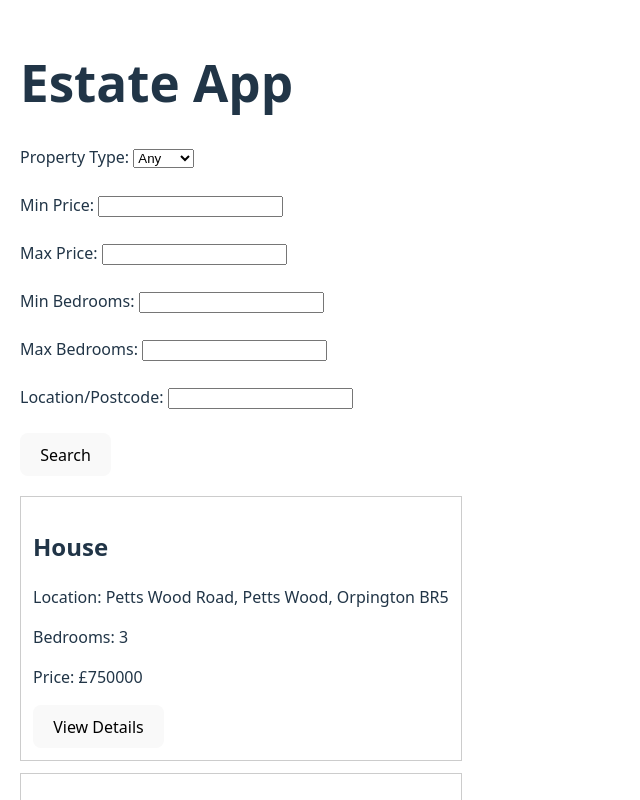
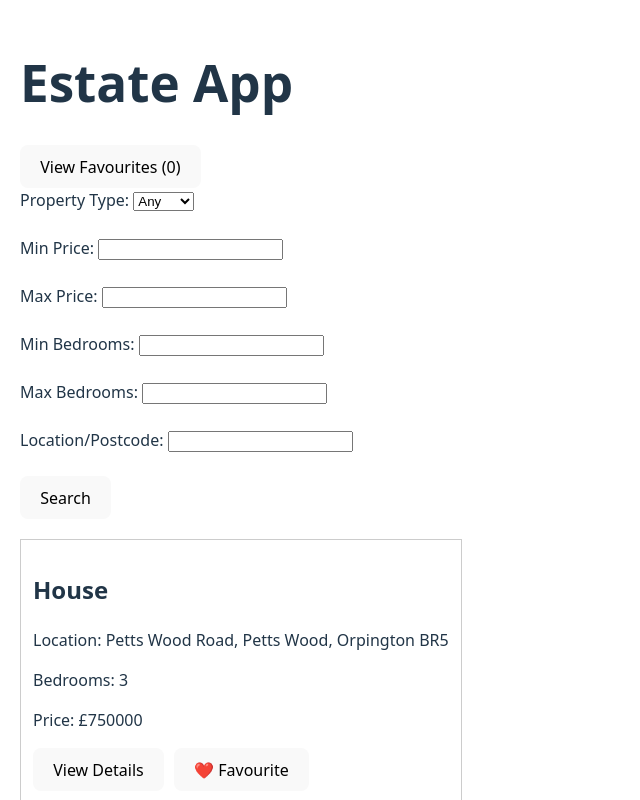
Before and after one commit to SenadhiMandina/Estate-Finder-react-app, a React (Vite) app in the folder coursework-react/: page / in a window 1280 px wide. Shown: the top 800 px of the page, without its empty margins (0-640 px from the left). Built offline with nearby package versions, Linux system fonts and the light colour scheme.

Commit message:
Add favourites list with save and remove
Implemented favourites feature allowing users to save properties, view a favourites page, and remove saved items. Added favourites count and navigation between search and favourites views.

```diff
--- a/coursework-react/src/App.jsx
+++ b/coursework-react/src/App.jsx
@@ -10,6 +10,9 @@ function App() {
 
   const [selectedProperty, setSelectedProperty] = useState(null);
 
+  const [favourites, setFavourites] = useState([]);
+  const [showFavourites, setShowFavourites] = useState(false);
+
   function handleSearch(filters) {
     let results = propertiesData.properties;
 
@@ -18,27 +21,19 @@ function App() {
     }
 
     if (filters.minPrice) {
-      results = results.filter(
-        (p) => p.price >= Number(filters.minPrice)
-      );
+      results = results.filter((p) => p.price >= Number(filters.minPrice));
     }
 
     if (filters.maxPrice) {
-      results = results.filter(
-        (p) => p.price <= Number(filters.maxPrice)
-      );
+      results = results.filter((p) => p.price <= Number(filters.maxPrice));
     }
 
     if (filters.minBeds) {
-      results = results.filter(
-        (p) => p.bedrooms >= Number(filters.minBeds)
-      );
+      results = results.filter((p) => p.bedrooms >= Number(filters.minBeds));
     }
 
     if (filters.maxBeds) {
-      results = results.filter(
-        (p) => p.bedrooms <= Number(filters.maxBeds)
-      );
+      results = results.filter((p) => p.bedrooms <= Number(filters.maxBeds));
     }
 
     if (filters.location) {
@@ -54,14 +49,75 @@ function App() {
     setSelectedProperty(null);
   }
 
+  function addToFavourites(property) {
+    const exists = favourites.some((fav) => fav.id === property.id);
+    if (!exists) {
+      setFavourites([...favourites, property]);
+    }
+  }
+
+  function removeFromFavourites(id) {
+    setFavourites(favourites.filter((p) => p.id !== id));
+  }
+
   if (selectedProperty) {
     return (
       <div style={{ padding: "20px" }}>
         <h1>Estate App</h1>
-        <PropertyDetails
-          property={selectedProperty}
-          onBack={handleBack}
-        />
+
+        <button onClick={() => setShowFavourites(true)}>
+          View Favourites ({favourites.length})
+        </button>
+
+        <PropertyDetails property={selectedProperty} onBack={handleBack} />
+      </div>
+    );
+  }
+
+  if (showFavourites) {
+    return (
+      <div style={{ padding: "20px" }}>
+        <h1>Favourites</h1>
+
+        <button onClick={() => setShowFavourites(false)}>
+          Back to Search
+        </button>
+
+        <p>Total favourites: {favourites.length}</p>
+
+        {favourites.length === 0 ? (
+          <p>No favourites saved yet.</p>
+        ) : (
+          favourites.map((property) => (
+            <div
+              key={property.id}
+              style={{
+                border: "1px solid #ccc",
+                padding: "12px",
+                marginBottom: "12px"
+              }}
+            >
+              <h2>{property.type}</h2>
+              <p>Location: {property.location}</p>
+              <p>Bedrooms: {property.bedrooms}</p>
+              <p>Price: £{property.price}</p>
+
+              <button onClick={() => removeFromFavourites(property.id)}>
+                Remove
+              </button>
+
+              <button
+                onClick={() => {
+                  setSelectedProperty(property);
+                  setShowFavourites(false);
+                }}
+                style={{ marginLeft: "10px" }}
+              >
+                View Details
+              </button>
+            </div>
+          ))
+        )}
       </div>
     );
   }
@@ -70,9 +126,16 @@ function App() {
     <div style={{ padding: "20px" }}>
       <h1>Estate App</h1>
 
+      <button onClick={() => setShowFavourites(true)}>
+        View Favourites ({favourites.length})
+      </button>
+
       <SearchForm onSearch={handleSearch} />
 
-      {filteredProperties.map((property) => (
+      {filteredProperties.map((property) => {
+        const isFav = favourites.some((fav) => fav.id === property.id);
+
+        return (
           <div
             key={property.id}
             style={{
@@ -89,8 +152,17 @@ function App() {
             <button onClick={() => setSelectedProperty(property)}>
               View Details
             </button>
+
+            <button
+              onClick={() => addToFavourites(property)}
+              style={{ marginLeft: "10px" }}
+              disabled={isFav}
+            >
+              {isFav ? "Favourited ✅" : "❤️ Favourite"}
+            </button>
           </div>
-      ))}
+        );
+      })}
     </div>
   );
 }
```
Lines whose indentation alone changed are shown as unchanged.
